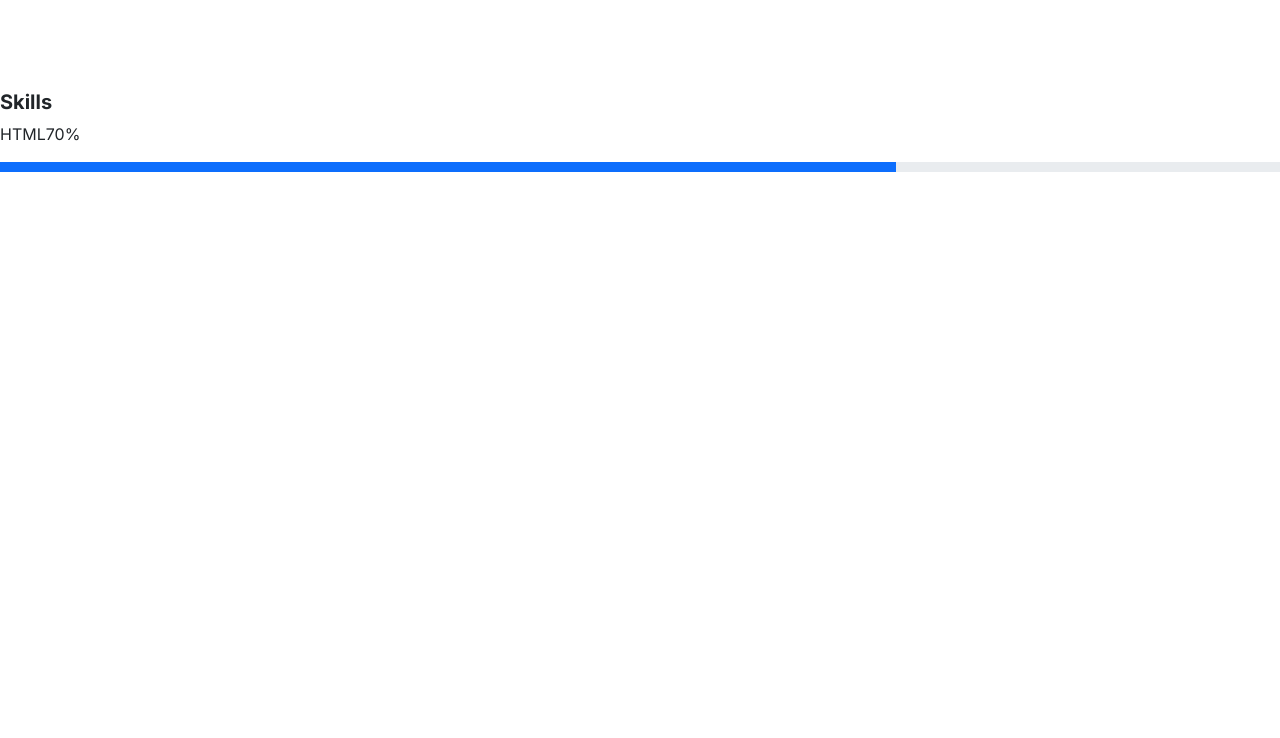
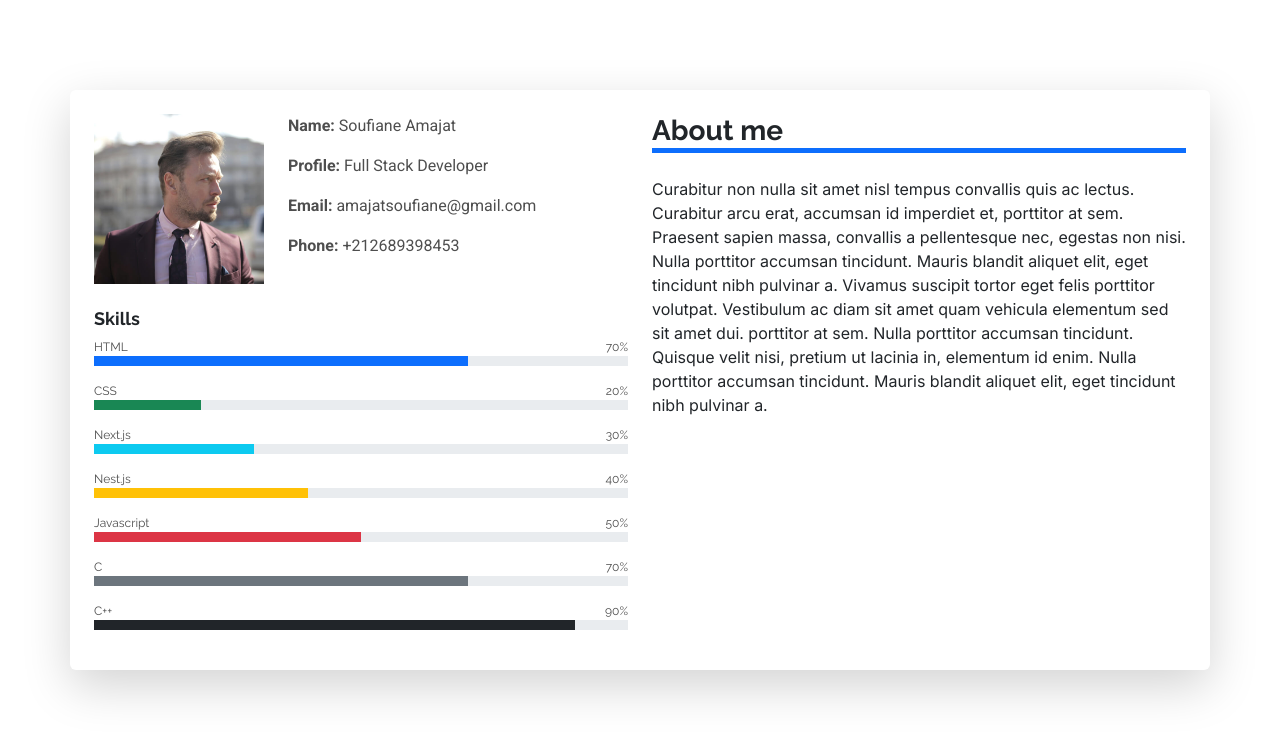
Before and after one commit to soufiane-amt/My-Portfolio, a Next.js app: page / in a window 1280 px wide. Shown: the top 738 px of the page. Built offline with nearby package versions, Linux system fonts and the light colour scheme.

Commit message:
The About page is almost ready

```diff
--- a/src/app/components/About.tsx
+++ b/src/app/components/About.tsx
@@ -15,16 +15,17 @@ const profileInfo = {
 interface SkillDataType{
     skillName:string,
     percentage: string,
+    color: string
 }
 function SkillBar ({skillData}: {skillData : SkillDataType}){
     return (
         <div>
-            <div className='f-flex justify-content-between'>
-                <label>{skillData.skillName}</label>
-                <span>{skillData.percentage}%</span>
+            <div className={`d-flex justify-content-between ${style.text_light_black} mt-0 ${style.f_famil_raleway}`}>
+                <label className={`${style.fw_12}`}>{skillData.skillName}</label>
+                <span className={`${style.fw_12}`}>{skillData.percentage}%</span>
             </div>
-            <div className={`progress my-3 ${style.h_10px} rounded-0`}>
-                <div className="progress-bar " style={{width:`${skillData.percentage}%`}}></div>
+            <div className={`progress mb-3 ${style.h_10px} rounded-0`}>
+                <div className={`progress-bar bg-${skillData.color}`} style={{width:`${skillData.percentage}%`}}></div>
             </div>
         </div>
     )
@@ -33,34 +34,15 @@ function SkillBar ({skillData}: {skillData : SkillDataType}){
 function AboutSkills (){
 
     return (
-        <div>
-            <h5 className={`${style.fw_18} fw-bold`}>Skills</h5>
-            <SkillBar skillData={{skillName:"HTML", percentage: "70"}} />
-            {/* <div className={`progress my-3 ${style.h_10px} rounded-0`}>
-                <div className='f-flex justify-content-between'>
-                    <label>HTML</label>
-                    <span>75%</span>
-                </div>
-                <div className="progress-bar " style={{width:'10%'}}></div>
-            </div> */}
-            {/* <div className={`progress my-3 ${style.h_10px} rounded-0`}>
-                <div className="progress-bar  bg-success" style={{width:'20%'}}></div>
-            </div>
-            <div className={`progress my-3 ${style.h_10px} rounded-0`}>
-                <div className="progress-bar  bg-info" style={{width:'30%'}}></div>
-            </div>
-            <div className={`progress my-3 ${style.h_10px} rounded-0`}>
-                <div className="progress-bar  bg-warning" style={{width:'40%'}}></div>
-            </div>
-            <div className={`progress my-3 ${style.h_10px} rounded-0`}>
-                <div className="progress-bar  bg-danger" style={{width:'50%'}}></div>
-            </div>
-            <div className={`progress my-3 ${style.h_10px} rounded-0`}>
-                <div className="progress-bar  bg-secondary" style={{width:'70%'}}></div>
-            </div>
-            <div className={`progress my-3 ${style.h_10px} rounded-0`}>
-                <div className="progress-bar  bg-dark" style={{width:'90%'}}></div>
-            </div> */}
+        <div className={`mt-4`}>
+            <h5 className={`${style.fw_18} fw-bold ${style.f_famil_raleway}`}>Skills</h5>
+            <SkillBar skillData={{skillName:"HTML", percentage: "70", color: ""}} />
+            <SkillBar skillData={{skillName:"CSS", percentage: "20", color: "success"}} />
+            <SkillBar skillData={{skillName:"Next.js", percentage: "30", color: "info"}} />
+            <SkillBar skillData={{skillName:"Nest.js", percentage: "40", color: "warning"}} />
+            <SkillBar skillData={{skillName:"Javascript", percentage: "50", color: "danger"}} />
+            <SkillBar skillData={{skillName:"C", percentage: "70", color: "secondary"}} />
+            <SkillBar skillData={{skillName:"C++", percentage: "90", color: "dark"}} />
         </div>
     )
 }
@@ -68,7 +50,7 @@ function AboutSkills (){
 
 function ProfileInfo() {
     return (
-        <div className={`profile-info ${style.text_light_black} ${style.ml_30px}`}>
+        <div className={`profile-info ${style.text_light_black} ${style.ml_24px} ${style.f_famil_roboto}`}>
             <p><span className={` fw-bold ${style.fw_16}`}>Name:</span> {profileInfo.name}</p>
             <p><span className={`fw-bold ${style.fw_16}`}>Profile:</span> {profileInfo.profile}</p>
             <p><span className={`fw-bold ${style.fw_16}`}>Email:</span> {profileInfo.email}</p>
@@ -95,12 +77,31 @@ function AboutContacts ()
     )
 }
 
+function AboutMe(){
+    return (
+        <div className='bg-white' >
+            <h5 className={`${style.fw_28} ${style.f_famil_raleway} fw-bold border-bottom border-primary border-5 mb-4`}>About me</h5>
+            <p>
+                Curabitur non nulla sit amet nisl tempus convallis quis ac lectus. Curabitur arcu erat, accumsan id imperdiet et, porttitor at sem. Praesent sapien massa, convallis a pellentesque nec, egestas non nisi. Nulla porttitor accumsan tincidunt.
+                Mauris blandit aliquet elit, eget tincidunt nibh pulvinar a. Vivamus suscipit tortor eget felis porttitor volutpat. Vestibulum ac diam sit amet quam vehicula elementum sed sit amet dui. porttitor at sem.
+                Nulla porttitor accumsan tincidunt. Quisque velit nisi, pretium ut lacinia in, elementum id enim. Nulla porttitor accumsan tincidunt. Mauris blandit aliquet elit, eget tincidunt nibh pulvinar a.
+            </p>
+        </div>
+    )
+}
 function About ()
 {
     return(
-        <div>
-            {/* <AboutContacts/> */}
-            <AboutSkills/>
+        <div className='container rounded  shadow-lg p-4 '>
+            <div className='row'>
+                <div className='col-6'>
+                    <AboutContacts/>
+                    <AboutSkills/>
+                </div>
+                <div className='col-6'>
+                    <AboutMe/>
+                </div>
+            </div>
         </div>
     )
 }
--- a/src/app/globals.css
+++ b/src/app/globals.css
@@ -1,3 +1,6 @@
+@import url('https://fonts.googleapis.com/css2?family=Roboto:wght@400;700&display=swap');
+@import url('https://fonts.googleapis.com/css2?family=Raleway:wght@400;700&display=swap');
+
 :root {
   /* --general_bg_color: #091d42; */
   --general_bg_color: #000000;
--- a/src/app/page.tsx
+++ b/src/app/page.tsx
@@ -13,7 +13,7 @@ export default function MainPage() {
       {/* <header>
           <GeneralScrollSpy/>
       </header> */}
-      <main className="container-fluid p-0">
+      <main className="container-fluid p-0 bg-white">
         {/* <Home /> */}
         <About/>
       </main>
--- a/src/app/styles/About.module.css
+++ b/src/app/styles/About.module.css
@@ -1,13 +1,30 @@
+
+.f_famil_raleway{
+    font-family: 'Raleway', sans-serif;
+}
+
+.f_famil_roboto{
+    font-family: 'Roboto', system-ui, -apple-system, "Segoe UI", Roboto, "Helvetica Neue", Arial, "Noto Sans", "Liberation Sans", sans-serif, "Apple Color Emoji", "Segoe UI Emoji", "Segoe UI Symbol", "Noto Color Emoji";
+}
+
+.fw_12{
+    font-size: 12px;
+    font-family: 'Raleway', sans-serif;
+}
+
 .fw_16{
-    font-weight: 16px;
+    font-size: 16px;
 }
 
 .fw_18{
-    font-weight: 18px;
+    font-size: 18px;
+}
+.fw_28{
+    font-size: 28px;
 }
 
-.ml_30px{
-    margin-left: 27px;
+.ml_24px{
+    margin-left: 24px;
 }
 
 .h_10px{
```
